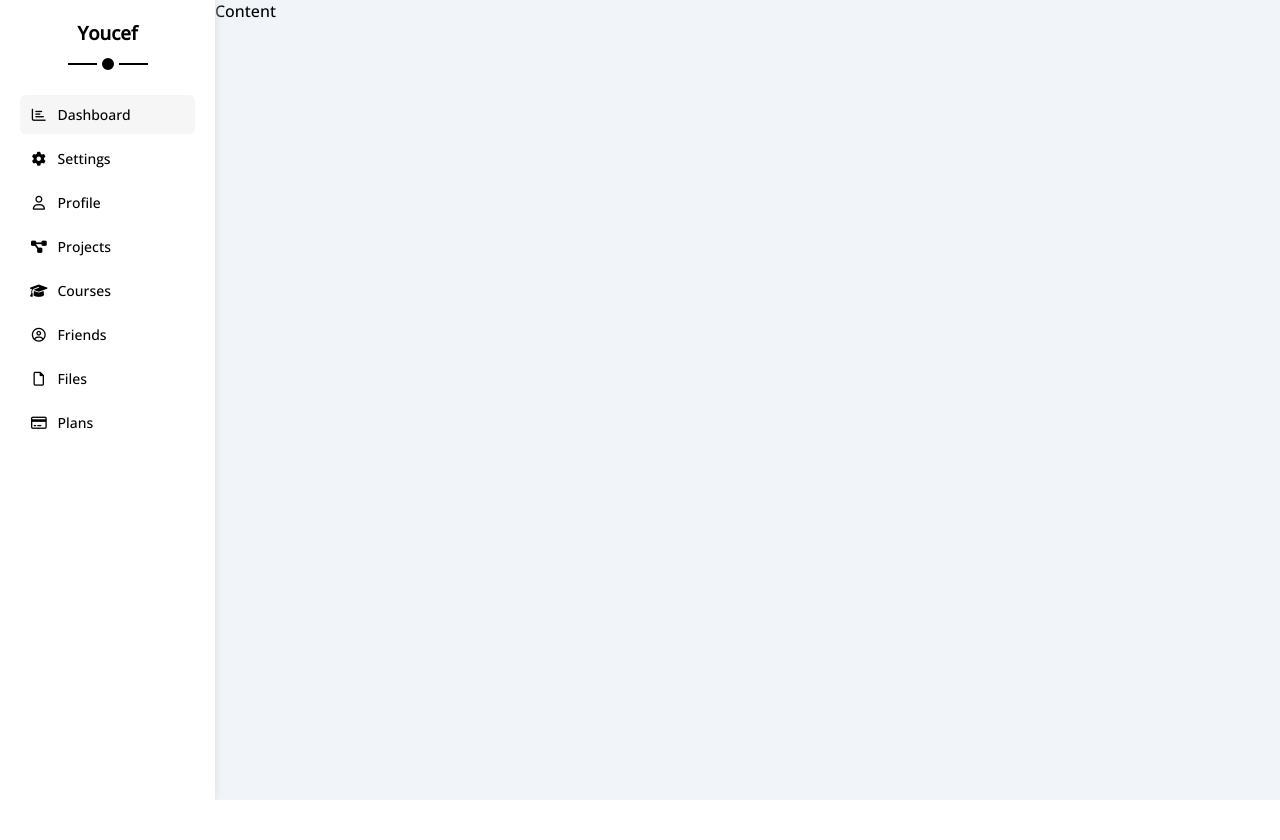
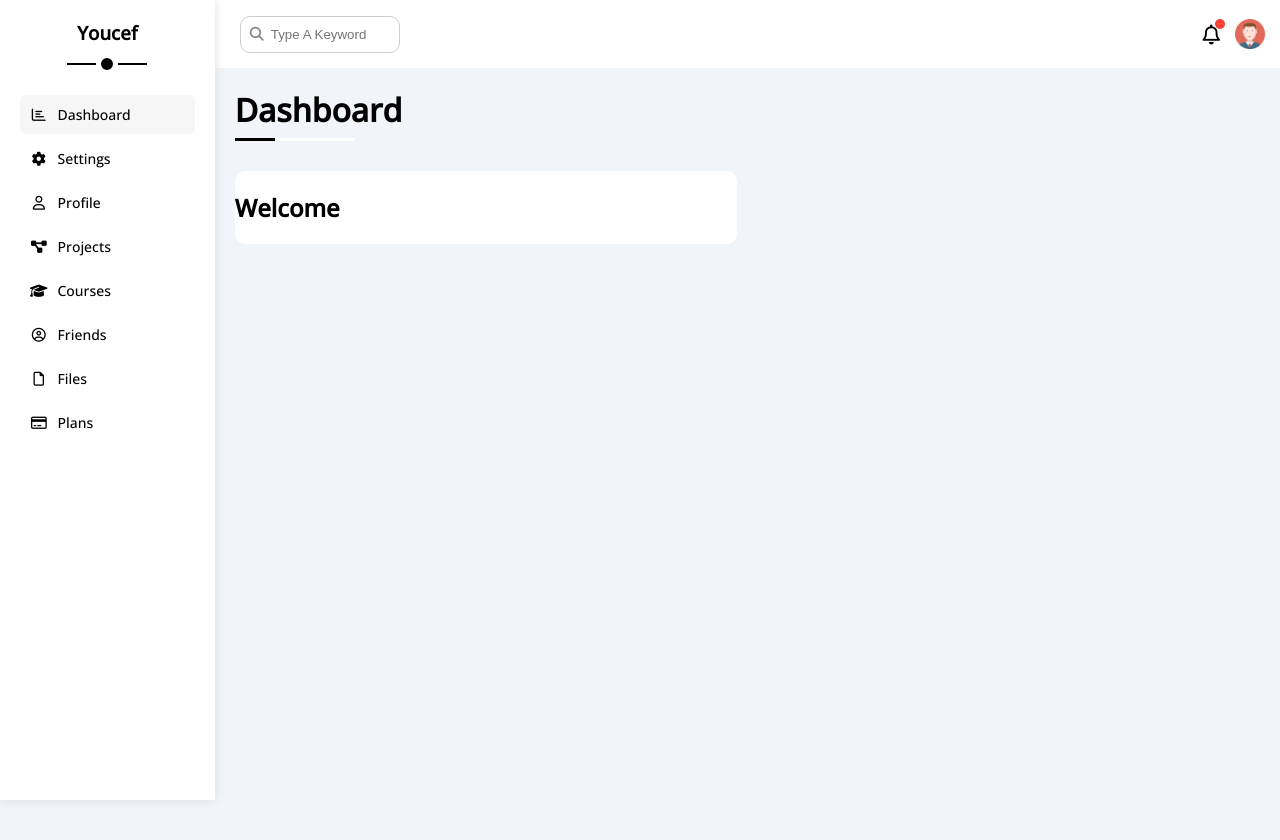
Before and after one commit to AouadYoucef/HTML-CSS-Template-Four, a plain HTML site: page index.html in a window 1280 px wide. Shown: the top 840 px of the page. Before the commit the page ends 800 px from the top, so only its background shows below. Drawn offline with nearby package versions, Linux system fonts and the light colour scheme.

Commit message:
commiting the Head, Dashboard title and first part of welcome box

```diff
--- a/css/style.css
+++ b/css/style.css
@@ -1,3 +1,13 @@
+:root {
+    --blue-color: #0075ff;
+    --blue-alt-color: #0d69d5;
+    --orange-color: #f59e0b;
+    --green-color: #22c55e;
+    --red-color: #f44336;
+    --grey-color: #888;
+}
+
+
 /* Start Global rules */
 * {
     box-sizing: border-box;
@@ -12,6 +22,22 @@ body {
     outline: none;
 }
 
+::-webkit-scrollbar {
+    width: 10px;
+}
+
+::-webkit-scrollbar-track {
+    background-color: white;
+}
+
+::-webkit-scrollbar-thumb {
+    background-color: var(--blue-color);
+}
+
+::-webkit-scrollbar-thumb:hover {
+    background-color: var(--blue-alt-color);
+}
+
 a {
     text-decoration: none;
 }
@@ -23,13 +49,13 @@ ul {
 
 .page {
     background-color: #f1f5f9;
-    min-height: 100vh;
+    min-height: 200vh;
+
 }
 
 /* End Global rules */
 
 /* Start Sidebar */
-
 
 .page .sidebar {
     background-color: white;
@@ -39,7 +65,7 @@ ul {
     bottom: 0;
     left: 0;
     height: 100vh;
-    width: 215px;
+    width: 250px;
     box-shadow: 0 0 10px #ddd;
 }
 
@@ -65,10 +91,10 @@ ul {
     position: absolute;
     bottom: -20px;
     left: 50%;
-    transform: translate(-50%,45%);
+    transform: translate(-50%, 45%);
     width: 12px;
     height: 12px;
-    border-radius:50% ;
+    border-radius: 50%;
     border: 5px solid white;
     background-color: black;
 
@@ -129,3 +155,150 @@ ul {
 }
 
 /* End Sidebar */
+
+/* Start Content */
+.page .content {
+    width: 100%;
+    overflow: hidden;
+}
+
+.page .content .head {
+    background-color: white;
+    padding: 15px;
+    display: flex;
+    align-items: center;
+    justify-content: space-between;
+    height: 68px;
+}
+
+.page .content .head>.search {
+    position: relative;
+    padding: 10px;
+    border-radius: 10px;
+}
+
+.page .content .head>.search:before {
+    font-family: var(--fa-style-family-classic);
+    content: "\f002";
+    font-weight: 900;
+    position: absolute;
+    left: 20px;
+    top: 50%;
+    transform: translateY(-50%);
+    font-size: 14px;
+    color: var(--grey-color);
+}
+
+.content .head .search input {
+    border: 1px solid #ccc;
+    padding: 10px;
+    border-radius: 10px;
+    padding-left: 30px;
+    width: 160px;
+    opacity: 1;
+    transition: 0.3s;
+}
+
+.content .head .search input:focus {
+    width: 200px;
+}
+
+.content .head .search input:focus::placeholder {
+    transition: 0.3s;
+    opacity: 0;
+}
+
+
+
+.page .content .head .icons {
+    display: flex;
+    align-items: center;
+}
+
+.page .content .head .icons span {
+    position: relative;
+    display: flex;
+    justify-content: center;
+    align-items: center;
+}
+
+.page .content .head .icons .notification i {
+    position: relative;
+    margin-right: 15px;
+}
+
+.page .content .head .icons span i:hover {
+    background-color: grey;
+}
+
+.page .content .head .icons span i::after {
+    content: "";
+    position: absolute;
+    right: -5px;
+    bottom: 6px;
+    border-radius: 50%;
+    background-color: var(--red-color);
+    width: 10px;
+    height: 10px;
+
+}
+
+.page .content .head .icons span img {
+    max-width: 30px;
+}
+
+.page .content h1 {
+    position: relative;
+    margin: 20px 20px 40px;
+}
+
+.page .content h1:after {
+    content: "";
+    position: absolute;
+    background-color: black;
+    width: 40px;
+    height: 3px;
+    bottom: -10px;
+    left: 0;
+}
+
+.page .content h1:before {
+    content: "";
+    position: absolute;
+    background-color: white;
+    width: 80px;
+    height: 3px;
+    bottom: -10px;
+    left: 40px;
+}
+
+.page .content .wrapper {
+    display: grid;
+    grid-template-columns: repeat(auto-fill, minmax(450px, 1fr));
+    gap: 20px;
+    margin: 0 20px;
+}
+
+@media (max-width:767px) {
+    .page .content .wrapper {
+        display: grid;
+        grid-template-columns: minmax(200px, 1fr);
+        gap: 20px;
+        margin: 0 20px;
+    }
+}
+
+.page .content .wrapper .welcome {
+    background-color: white;
+    border-radius: 10px;
+}
+
+
+
+@media (max-width:767px) {
+    .page .content .wrapper .welcome {
+        text-align: center;
+    }
+}
+
+/* End Content */
--- a/index.html
+++ b/index.html
@@ -78,7 +78,27 @@
           </li>
         </ul>
       </div>
-      <div class="content">Content</div>
+      <div class="content">
+        <!-- Start Head -->
+        <div class="head">
+          <div class="search">
+            <input type="search" class="search" placeholder="Type A Keyword">
+          </div>
+          <div class="icons">
+            <span class="notification">
+              <i class="fa-regular fa-bell fa-lg"></i>
+              <img src="imgs/avatar.png" alt="" />
+            </span>
+          </div>
+        </div>
+        <!-- End Head -->
+        <h1>Dashboard</h1>
+        <div class="wrapper">
+            <div class="welcome">
+                <h2>Welcome</h2>
+            </div>
+        </div>
+      </div>
     </div>
   </body>
 </html>
```
